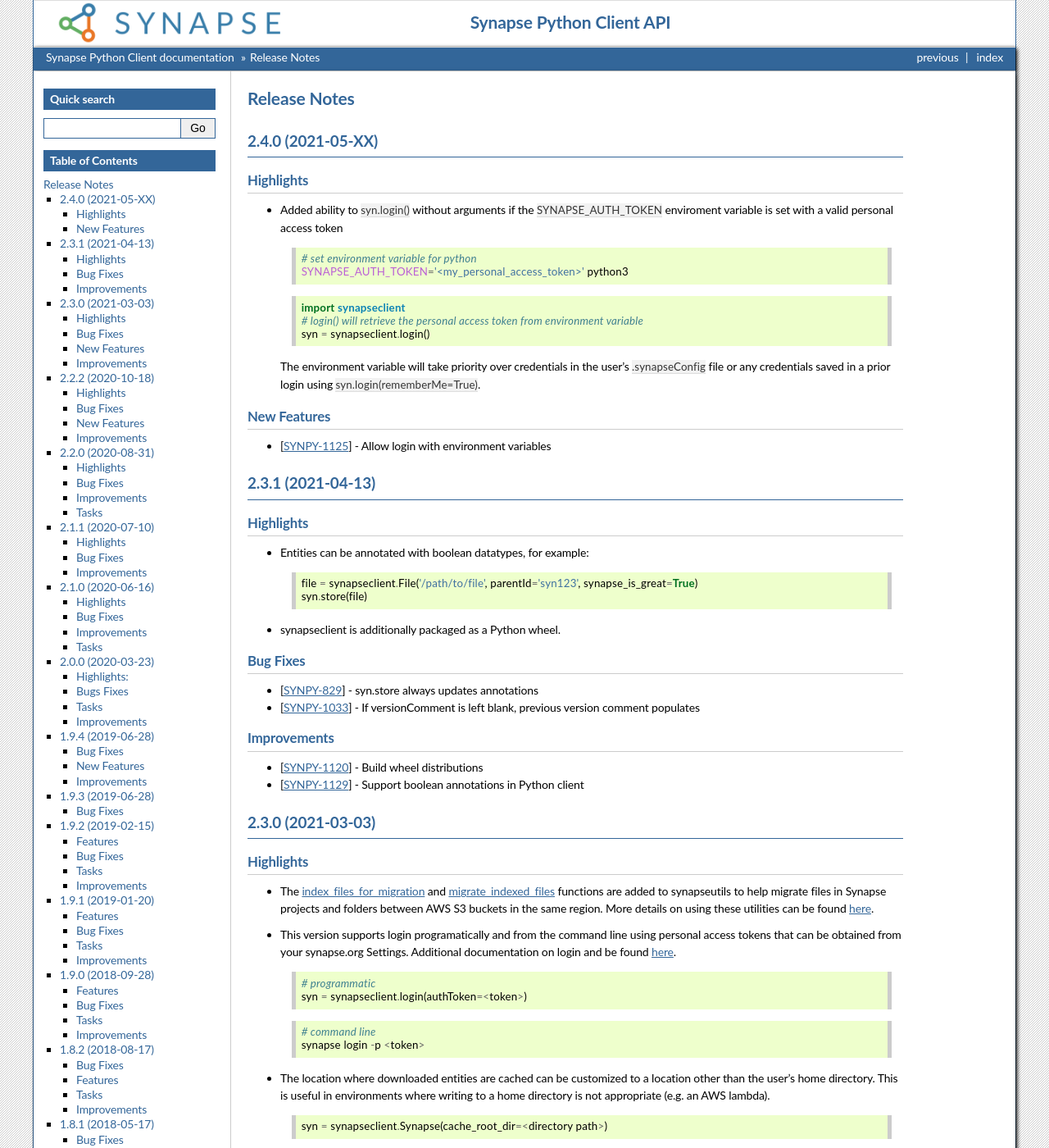
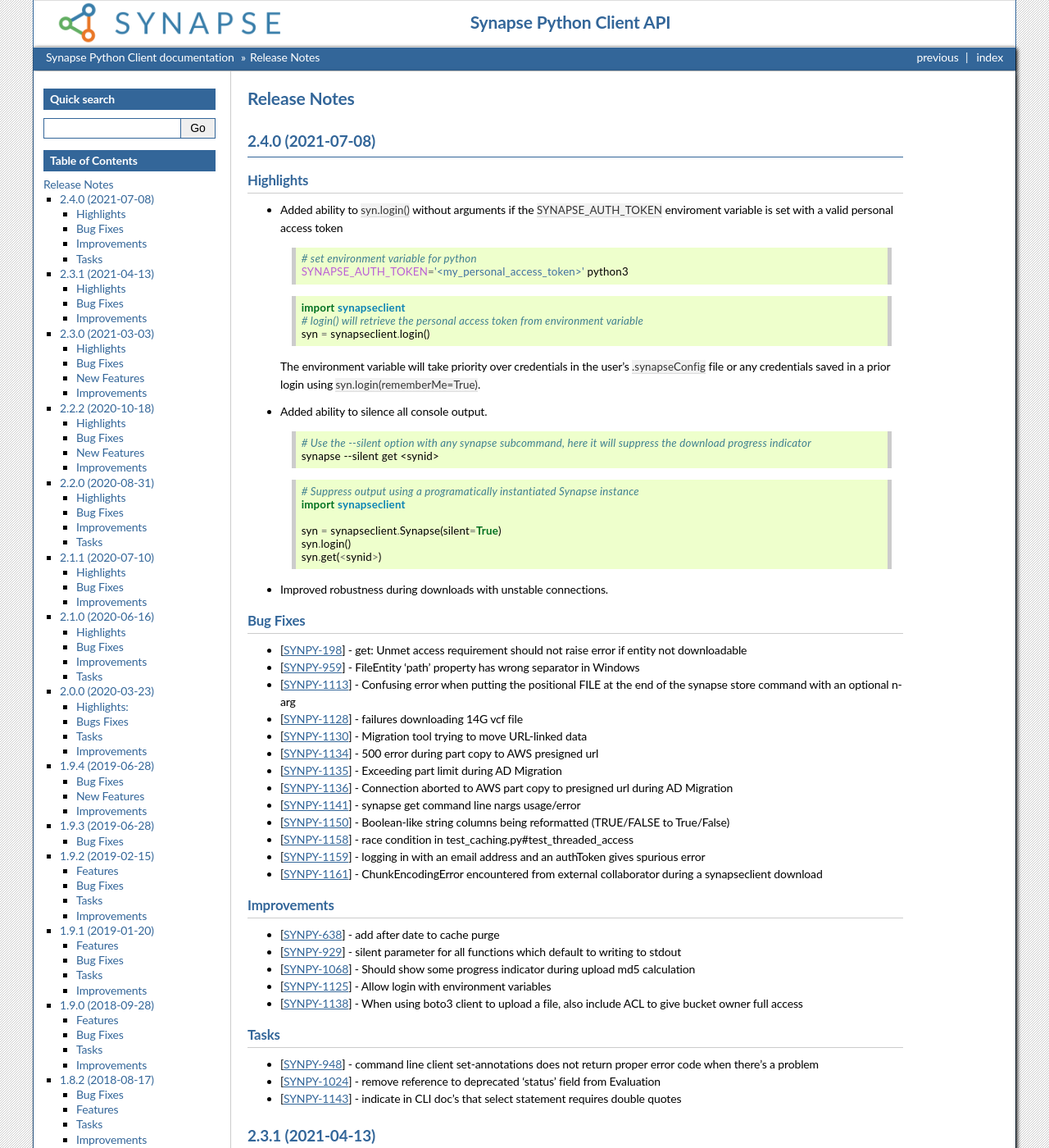
Before and after one commit to Sage-Bionetworks/synapsePythonClient, a Sphinx documentation site: the page built from docs/news.rst, in a window 1280 px wide and 1400 px high. Shown: the whole window at 82% size. Built offline with Sphinx 7.4.7, drawn with Linux system fonts in a browser that asks for light colours; the version number could not be read and is left out.

Commit message:
2.4 release notes

```diff
--- a/docs/news.rst
+++ b/docs/news.rst
@@ -3,7 +3,7 @@
 =============
 
 
-2.4.0 (2021-05-XX)
+2.4.0 (2021-07-08)
 ==================
 
 Highlights
@@ -23,11 +23,76 @@
         syn = synapseclient.login()
   The environment variable will take priority over credentials in the user's :code:`.synapseConfig` file
   or any credentials saved in a prior login using :code:`syn.login(rememberMe=True)`.
-New Features
+
+- Added ability to silence all console output.
+
+  .. code-block:: bash
+
+        # Use the --silent option with any synapse subcommand, here it will suppress the download progress indicator
+        synapse --silent get <synid>
+
+  .. code-block:: python3
+
+        # Suppress output using a programatically instantiated Synapse instance
+        import synapseclient
+
+        syn = synapseclient.Synapse(silent=True)
+        syn.login()
+        syn.get(<synid>)
+
+- Improved robustness during downloads with unstable connections.
+
+
+Bug Fixes
+---------
+-  [`SYNPY-198 <https://sagebionetworks.jira.com/browse/SYNPY-198>`__] -
+   get: Unmet access requirement should not raise error if entity not downloadable
+-  [`SYNPY-959 <https://sagebionetworks.jira.com/browse/SYNPY-959>`__] -
+   FileEntity 'path' property has wrong separator in Windows
+-  [`SYNPY-1113 <https://sagebionetworks.jira.com/browse/SYNPY-1113>`__] -
+   Confusing error when putting the positional FILE at the end of the synapse store command with an optional n-arg
+-  [`SYNPY-1128 <https://sagebionetworks.jira.com/browse/SYNPY-1128>`__] -
+   failures downloading 14G vcf file
+-  [`SYNPY-1130 <https://sagebionetworks.jira.com/browse/SYNPY-1130>`__] -
+   Migration tool trying to move URL-linked data
+-  [`SYNPY-1134 <https://sagebionetworks.jira.com/browse/SYNPY-1134>`__] -
+   500 error during part copy to AWS presigned url
+-  [`SYNPY-1135 <https://sagebionetworks.jira.com/browse/SYNPY-1135>`__] -
+   Exceeding part limit during AD Migration
+-  [`SYNPY-1136 <https://sagebionetworks.jira.com/browse/SYNPY-1136>`__] -
+   Connection aborted to AWS part copy to presigned  url during AD Migration
+-  [`SYNPY-1141 <https://sagebionetworks.jira.com/browse/SYNPY-1141>`__] -
+   synapse get command line nargs usage/error
+-  [`SYNPY-1150 <https://sagebionetworks.jira.com/browse/SYNPY-1150>`__] -
+   Boolean-like string columns being reformatted (TRUE/FALSE to True/False)
+-  [`SYNPY-1158 <https://sagebionetworks.jira.com/browse/SYNPY-1158>`__] -
+   race condition in test_caching.py#test_threaded_access
+-  [`SYNPY-1159 <https://sagebionetworks.jira.com/browse/SYNPY-1159>`__] -
+   logging in with an email address and an authToken gives spurious error
+-  [`SYNPY-1161 <https://sagebionetworks.jira.com/browse/SYNPY-1161>`__] -
+   ChunkEncodingError encountered from external collaborator during a synapseclient download
+
+Improvements
 ------------
-
+-  [`SYNPY-638 <https://sagebionetworks.jira.com/browse/SYNPY-638>`__] -
+   add after date to cache purge
+-  [`SYNPY-929 <https://sagebionetworks.jira.com/browse/SYNPY-929>`__] -
+   silent parameter for all functions which default to writing to stdout
+-  [`SYNPY-1068 <https://sagebionetworks.jira.com/browse/SYNPY-1068>`__] -
+   Should show some progress indicator during upload md5 calculation
 -  [`SYNPY-1125 <https://sagebionetworks.jira.com/browse/SYNPY-1125>`__] -
    Allow login with environment variables
+-  [`SYNPY-1138 <https://sagebionetworks.jira.com/browse/SYNPY-1138>`__] -
+   When using boto3 client to upload a file, also include ACL to give bucket owner full access
+
+Tasks
+-----
+-  [`SYNPY-948 <https://sagebionetworks.jira.com/browse/SYNPY-948>`__] -
+   command line client set-annotations does not return proper error code when there's a problem
+-  [`SYNPY-1024 <https://sagebionetworks.jira.com/browse/SYNPY-1024>`__] -
+   remove reference to deprecated 'status' field from Evaluation
+-  [`SYNPY-1143 <https://sagebionetworks.jira.com/browse/SYNPY-1143>`__] -
+   indicate in CLI doc's that select statement requires double quotes
 
 
 2.3.1 (2021-04-13)
```
